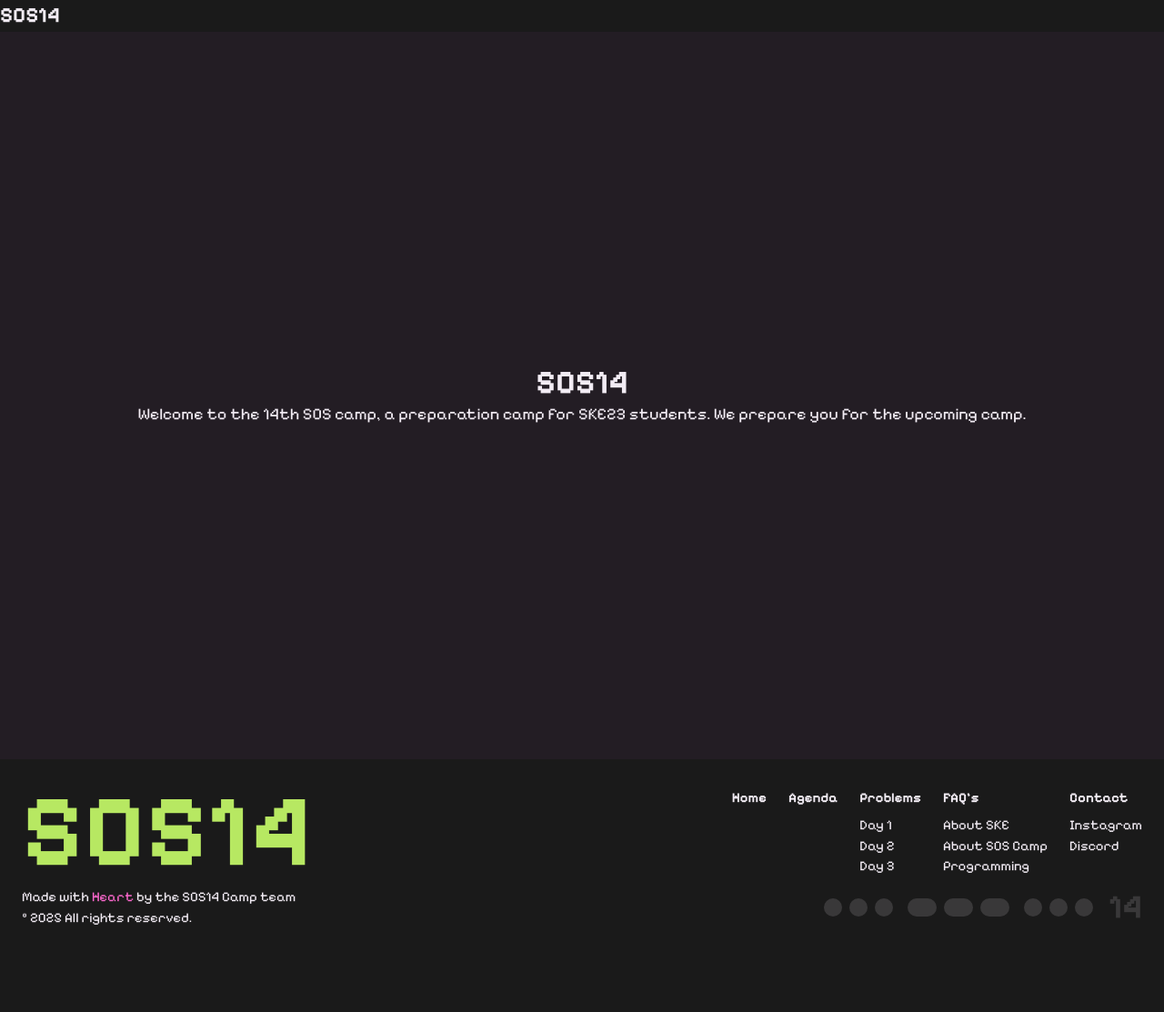
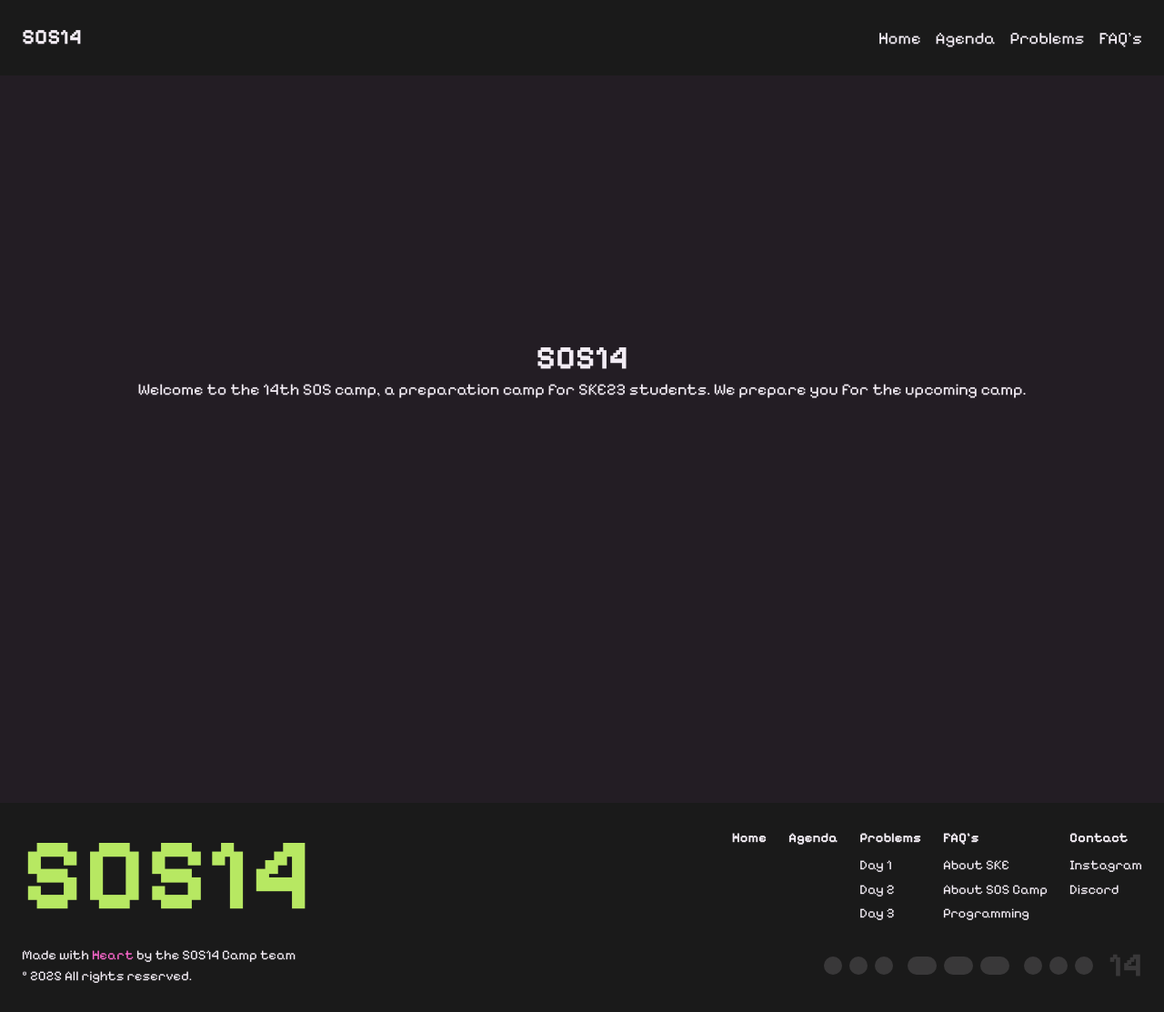
Before and after one commit to uzimpp/sos14, a Next.js app: page / in a window 1280 px wide. Shown: the whole page at 91% size. Before the commit the page ends 1049 px from the top, so only its background shows below. Built offline with nearby package versions, Linux system fonts and the light colour scheme.

Commit message:
feat: add Link for navbar and footer

```diff
--- /dev/null
+++ b/src/app/faq/page.tsx
@@ -0,0 +1,8 @@
+import Image from "next/image";
+
+export default function FAQ() {
+  return (
+    <div className="flex flex-col items-center justify-center h-screen">
+    </div>
+  );
+}
--- a/src/app/globals.css
+++ b/src/app/globals.css
@@ -85,12 +85,6 @@
 }
 
 @layer base {
-
-  main {
-    margin-top: var(--navbar-height);
-    min-height: calc(100dvh - var(--navbar-height));
-  }
-
   body {
     font-size: var(--text-0);
     font-family: var(--font-pixel);
@@ -101,6 +95,8 @@
   }
 
   main {
+    margin-top: var(--navbar-height);
+    min-height: calc(100dvh - var(--navbar-height));
     background-color: var(--color-dark-purple);
   }
 
@@ -110,6 +106,10 @@
   }
 
   button {
+    cursor: pointer;
+  }
+
+  a {
     cursor: pointer;
   }
 }
--- a/src/app/layout.tsx
+++ b/src/app/layout.tsx
@@ -17,7 +17,7 @@ const outfit = Outfit({
 export const metadata: Metadata = {
   title: "SOS14",
   description:
-    "Welcome to the 14th SOS camp, a preparation camp for SKE23 students. We prepare  will take you through Python programming fundamentalsp",
+    "Welcome to the 14th SOS camp, a preparation camp for SKE23 students. We will take you through Python programming fundamentalsp",
 };
 
 export default function RootLayout({
--- a/src/app/page.tsx
+++ b/src/app/page.tsx
@@ -1,11 +1,14 @@
 import Image from "next/image";
 
 export default function Home() {
-  return <div className="flex flex-col items-center justify-center h-screen">
-    <h1 className="text-4xl font-bold">SOS14</h1>
-    <p className="text-lg">
-      Welcome to the 14th SOS camp, a preparation camp for SKE23 students. We
-      prepare you for the upcoming camp.
-    </p>
-  </div>;
+  return (
+    <div className="flex flex-col items-center justify-center h-screen">
+      <h1 className="text-4xl font-bold">SOS14</h1>
+      <p className="text-lg">
+        Welcome to the 14th SOS camp, a preparation camp for SKE23 students. We
+        prepare you for the upcoming camp.
+      </p>
+      <section id="agenda"></section>
+    </div>
+  );
 }
--- /dev/null
+++ b/src/app/problems/page.tsx
@@ -0,0 +1,8 @@
+import Image from "next/image";
+
+export default function Problems() {
+  return (
+    <div className="flex flex-col items-center justify-center h-screen">
+    </div>
+  );
+}
--- a/src/components/global/Footer.tsx
+++ b/src/components/global/Footer.tsx
@@ -1,39 +1,70 @@
+import Link from "next/link";
+
 export default function Footer() {
   return (
-    <div className="p-6">
+    <div className="p-6 flex flex-col gap-4">
       {/* section 2 */}
       <div className="flex flex-row items-center justify-between">
         {/* title part */}
-        <h1 className="large-title bold text-green">SOS14</h1>
+        <Link href="/" className="large-title bold text-green">
+          SOS14
+        </Link>
         {/* link part */}
         <div className="flex flex-row gap-6">
           <div className="flex flex-col gap-2">
-            <p className="text--1 bold">Home</p>
+            <Link href="/" className="text--1 bold">
+              Home
+            </Link>
           </div>
           <div className="flex flex-col gap-2">
-            <p className="text--1 bold">Agenda</p>
+            <Link href="/#agenda" className="text--1 bold">
+              Agenda
+            </Link>
           </div>
           <div className="flex flex-col gap-2">
-            <p className="text--1 bold">Problems</p>
-            <div>
-              <p className="text--1">Day 1</p>
-              <p className="text--1">Day 2</p>
-              <p className="text--1">Day 3</p>
+            <Link href="/problems" className="text--1 bold">
+              Problems
+            </Link>
+            <div className="flex flex-col gap-1">
+              <Link href="/problems/day1" className="text--1">
+                Day 1
+              </Link>
+              <Link href="/problems/day2" className="text--1">
+                Day 2
+              </Link>
+              <Link href="/problems/day3" className="text--1">
+                Day 3
+              </Link>
             </div>
           </div>
           <div className="flex flex-col gap-2">
-            <p className="text--1 bold">FAQ's</p>
-            <div>
-              <p className="text--1">About SKE</p>
-              <p className="text--1">About SOS Camp</p>
-              <p className="text--1">Programming</p>
+            <Link href="/faqs" className="text--1 bold">
+              FAQ's
+            </Link>
+            <div className="flex flex-col gap-1">
+              <Link href="/faqs/about-ske" className="text--1">
+                About SKE
+              </Link>
+              <Link href="/faqs/about-sos-camp" className="text--1">
+                About SOS Camp
+              </Link>
+              <Link href="/faqs/programming" className="text--1">
+                Programming
+              </Link>
             </div>
           </div>
           <div className="flex flex-col gap-2">
             <p className="text--1 bold">Contact</p>
-            <div>
-              <p className="text--1">Instagram</p>
-              <p className="text--1">Discord</p>
+            <div className="flex flex-col gap-1">
+              <Link
+                href="https://www.instagram.com/sos14.camp/"
+                className="text--1"
+              >
+                Instagram
+              </Link>
+              <Link href="https://discord.gg/sos14" className="text--1">
+                Discord
+              </Link>
             </div>
           </div>
         </div>
--- a/src/components/global/NavBar.tsx
+++ b/src/components/global/NavBar.tsx
@@ -1,8 +1,38 @@
+import Link from "next/link";
+
 export default function NavBar() {
   return (
-    <div className="flex flex-row items-center justify-between">
+    <div className="flex flex-row items-center justify-between p-6">
+      {/* logo part */}
       <div className="flex flex-row items-center gap-4">
-        <p className="text-1 bold">SOS14</p>
+        <button className="cursor-pointer">
+          <Link href="/" className="text-1 bold cursor-pointer">
+            <div>SOS14</div>
+          </Link>
+        </button>
+      </div>
+      {/* link part */}
+      <div className="flex flex-row items-center gap-4">
+        <button className="cursor-pointer">
+          <Link href="/" className="text-0 cursor-pointer">
+            Home
+          </Link>
+        </button>
+        <button className="cursor-pointer">
+          <Link href="/#agenda" className="text-0 cursor-pointer">
+            Agenda
+          </Link>
+        </button>
+        <button className="cursor-pointer">
+          <Link href="/problems" className="text-0 cursor-pointer">
+            Problems
+          </Link>
+        </button>
+        <button className="cursor-pointer">
+          <Link href="/faq" className="text-0 cursor-pointer">
+            FAQ's
+          </Link>
+        </button>
       </div>
     </div>
   );
```
